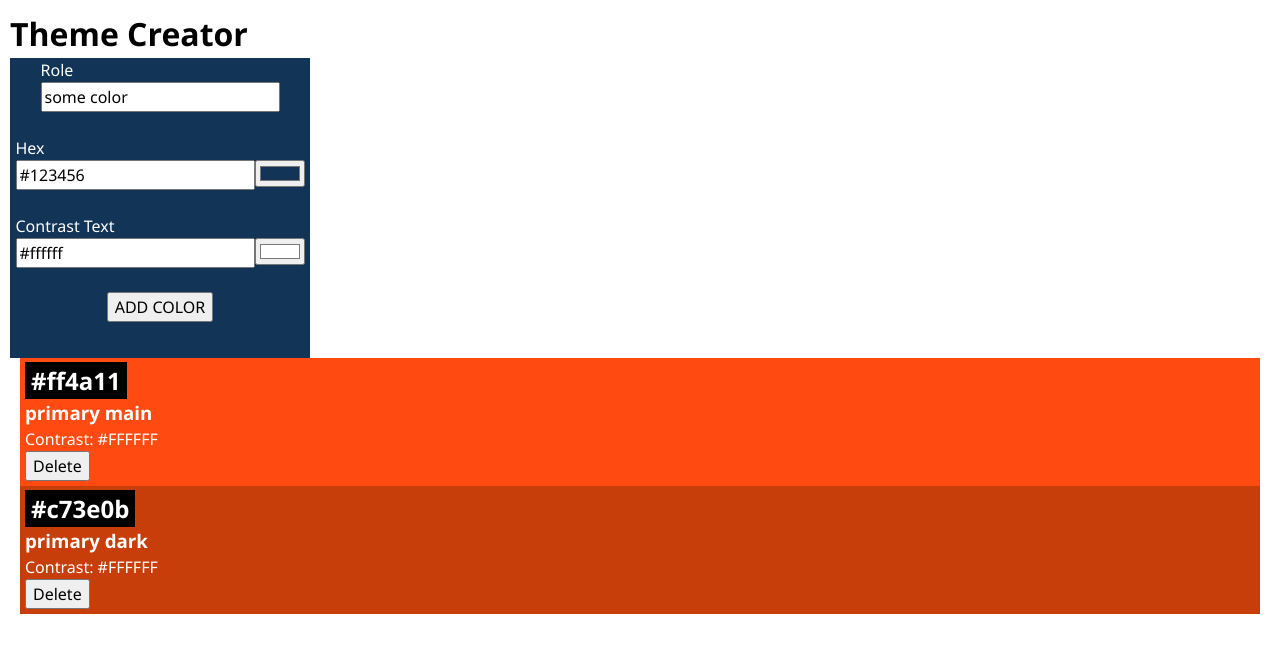
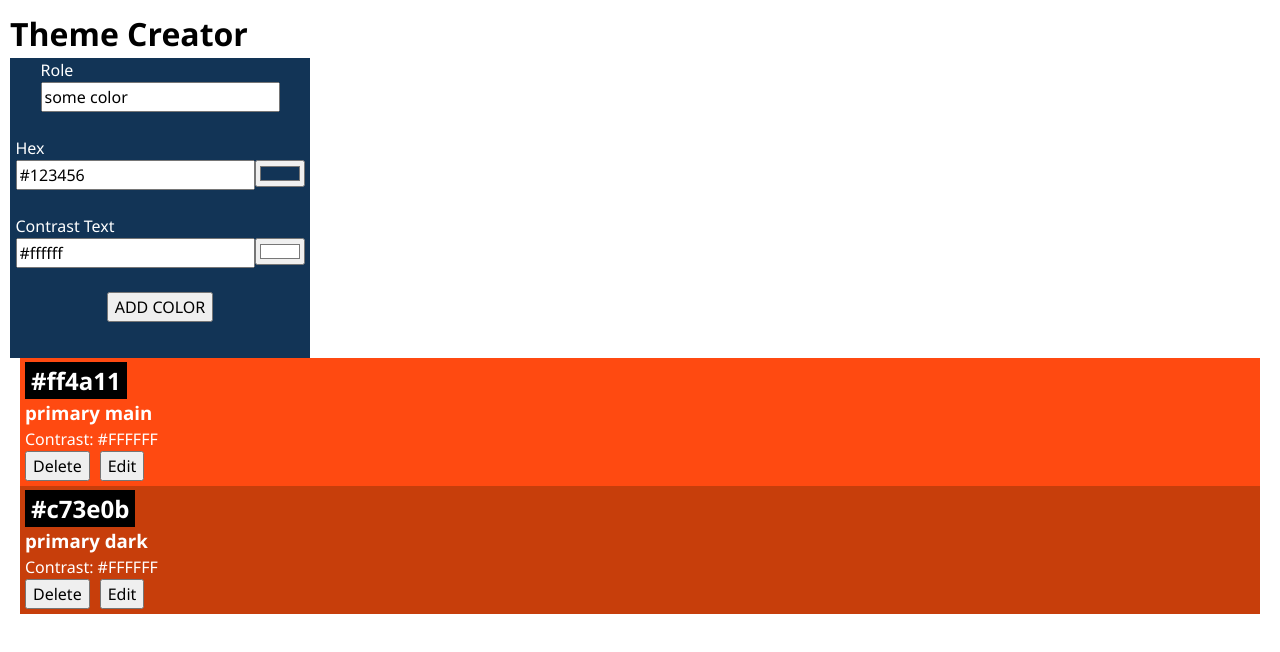
Before and after one commit to jaghori-dev/recap-4, a React (Vite) app: page / in a window 1280 px wide. Shown: the top 652 px of the page. Built offline with nearby package versions, Linux system fonts and the light colour scheme.

Commit message:
feat: form edit functionality

```diff
--- a/src/App.jsx
+++ b/src/App.jsx
@@ -1,5 +1,5 @@
 import { initialColors } from "./lib/colors";
-import Color from "./Components/Color/ColorCard";
+import ColorCard from "./Components/Color/ColorCard";
 import "./App.css";
 import ColorForm from "./Components/ColorForm/ColorForm";
 import { useState } from "react";
@@ -9,6 +9,21 @@ function App() {
   const [data, setData] = useState(initialColors);
   function onSubmitColor(input) {
     setData([{ id: uid(2), ...input }, ...data]);
+  }
+  function handleEdit(id, updatedData) {
+    console.log(id, updatedData);
+    setData((prevData) =>
+      prevData.map((card) =>
+        card.id === id
+          ? {
+              ...card,
+              role: updatedData.rolle,
+              hex: updatedData.color,
+              contrastText: updatedData.contrast,
+            }
+          : card,
+      ),
+    );
   }
   function deleteCard(id) {
     const newData = data.filter((card) => card.id !== id);
@@ -20,12 +35,14 @@ function App() {
       <ColorForm onSubmitColor={onSubmitColor} />
       {data.map((color) => {
         return (
-          <Color
+          <ColorCard
             key={color.id}
+            id={color.id}
             color={color.hex}
             role={color.role}
             contrast={color.contrastText}
             handleDelete={() => deleteCard(color.id)}
+            handleEdit={handleEdit}
           />
         );
       })}
--- a/src/Components/Color/ColorCard.jsx
+++ b/src/Components/Color/ColorCard.jsx
@@ -1,25 +1,74 @@
-import "./Color.css";
+import "./ColorCard.css";
 import { useState } from "react";
+import ColorInput from "../ColorInput";
 
-export default function Color({ color, role, contrast, handleDelete }) {
+export default function Color({
+  color,
+  role,
+  contrast,
+  handleDelete,
+  handleEdit,
+  id,
+}) {
   const [isConfirmVisible, setIsConfirmVisible] = useState(false);
+  const [isConfirmEdit, setIsConfirmEdit] = useState(false);
   function toggleShow() {
     setIsConfirmVisible((prev) => !prev);
   }
+  function handleCofirmEdit() {
+    setIsConfirmEdit((prev) => !prev);
+  }
+  function submitForm(event) {
+    event.preventDefault();
+    const formData = new FormData(event.target);
+    const data = Object.fromEntries(formData);
+    handleEdit(id, data);
+    setIsConfirmEdit(false)
+  }
+
   return (
-     <div
+    <div
       className="color-card"
       style={{ backgroundColor: color, color: contrast }}
     >
       <h2 className="color-card-headline">{color}</h2>
       <h3 style={{ color: contrast }}>{role}</h3>
       <p style={{ color: contrast }}>Contrast: {contrast}</p>
+      {isConfirmEdit && (
+        <form action="" onSubmit={submitForm} className="edit-form">
+          <label htmlFor="rolle">
+            Role: <br />
+            <input type="text" id="rolle" name="rolle" defaultValue={role} />
+          </label>
+          <br />
+          <label htmlFor="color">
+            Hex: <br /> <ColorInput id="color" name='color' defaultValue={color} />{" "}
+          </label>
+          <br />
+          <label htmlFor="contrast">
+            Contrast:
+            <br /> <ColorInput id="contrast" defaultValue={contrast} />{" "}
+          </label>
+          <br />
+          <button type="submit">Save</button>
+        </form>
+      )}
+
       <div className="color-card-buttons">
         {isConfirmVisible && <p>Do you want to delete it?</p>}
-        <button onClick={toggleShow}>
-          {isConfirmVisible ? "Cancel" : "Delete"}
-        </button>
-        {isConfirmVisible && <button onClick={handleDelete}>Delete</button>}
+        {!isConfirmEdit && (
+          <button onClick={toggleShow}>
+            {isConfirmVisible ? "Cancel" : "Delete"}
+          </button>
+        )}
+
+        {!isConfirmVisible && (
+          <button onClick={handleCofirmEdit}>
+            {isConfirmEdit ? "Cancel" : "Edit"}
+          </button>
+        )}
+
+        {isConfirmVisible && <button onClick={handleDelete}>Confirm</button>}
       </div>
     </div>
   );
--- a/src/Components/ColorForm/ColorForm.jsx
+++ b/src/Components/ColorForm/ColorForm.jsx
@@ -36,8 +36,8 @@ export default function ColorForm({
         <br />
         <input
           type="text"
+          name="role"
           id="role"
-          name="role"
           defaultValue={initialData.role}
         />
       </label>
--- a/src/Components/ColorInput.jsx
+++ b/src/Components/ColorInput.jsx
@@ -1,22 +1,34 @@
-import { useState } from "react";
-export default function ColorInput({ id, defaultValue, handleValue }) {
+import { useState, useEffect } from "react";
+export default function ColorInput({
+  id,
+  name = id,
+  defaultValue,
+  handleValue,
+}) {
   const [inputValue, setInputValue] = useState(defaultValue);
+  useEffect(() => {
+    setInputValue(defaultValue);
+  }, [defaultValue]);
   function handleInputValue(event) {
-    setInputValue(event.target.value);
-    handleValue(event.target);
+    const { value } = event.target;
+    setInputValue(value);
+    if (handleValue) {
+      handleValue({ name, value });
+    }
   }
   return (
     <>
       <input
         type="text"
         id={id}
-        name={id}
+        name={name}
         value={inputValue}
         onChange={handleInputValue}
       />
       <input
         type="color"
-        name={id}
+        id={id}
+        name={name}
         value={inputValue}
         onChange={handleInputValue}
       />
```
Also changed, not shown: src/Components/Color/ColorCard.css (line endings or trailing spaces).
